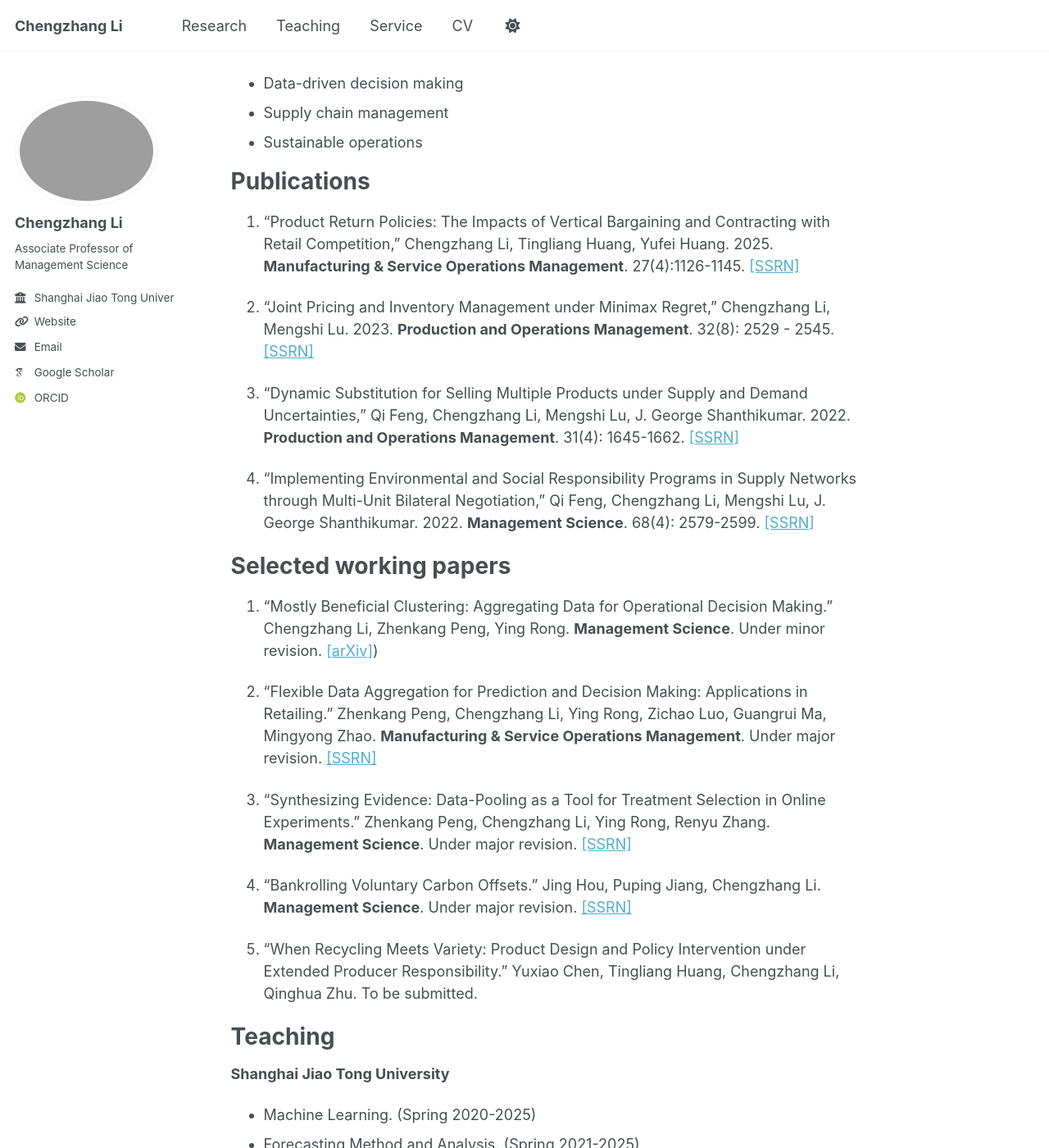
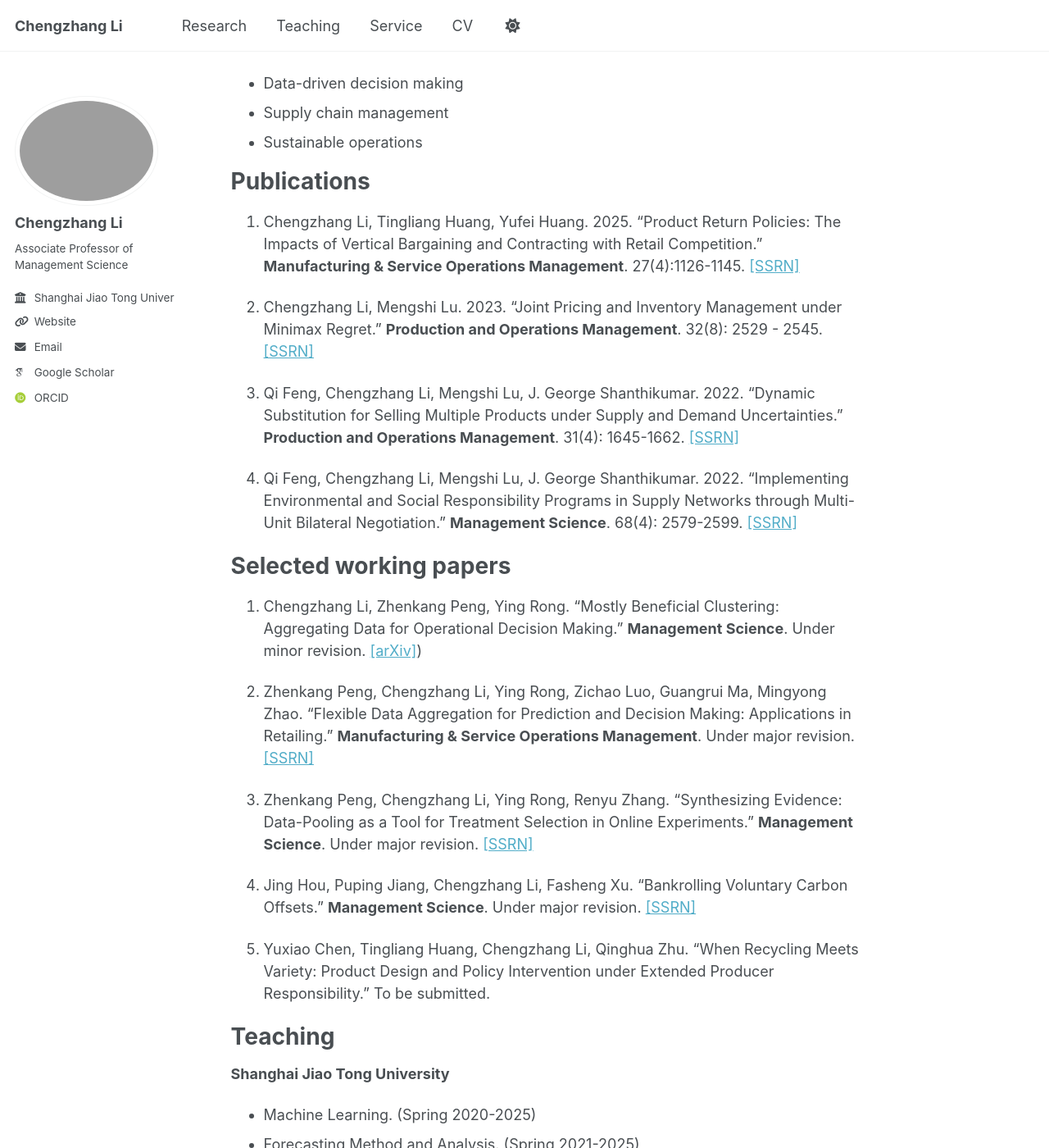
Before and after one commit to li-chengzhang/li-chengzhang.github.io, a Jekyll site: the page built from _pages/about.md, in a window 1280 px wide and 1400 px high, scrolled down 262 px. Shown: the whole window at 82% size. Built offline with Jekyll 4.4.1, drawn with Linux system fonts in a browser that asks for light colours; some web fonts are replaced; a script that is not in the unit is left out.

Commit message:
Update about.md

```diff
--- a/_pages/about.md
+++ b/_pages/about.md
@@ -14,40 +14,33 @@ I am an Associate Professor in the Department of Management Science at Antai Col
 
 # Publications
 
-1. “Product Return Policies: The Impacts of Vertical Bargaining and Contracting with Retail Competition,”
-   Chengzhang Li, Tingliang Huang, Yufei Huang. 2025.  **Manufacturing & Service Operations Management**. 27(4):1126-1145.
+1. Chengzhang Li, Tingliang Huang, Yufei Huang. 2025. “Product Return Policies: The Impacts of Vertical Bargaining and Contracting with Retail Competition.” **Manufacturing & Service Operations Management**. 27(4):1126-1145.
    [[SSRN]](https://papers.ssrn.com/sol3/papers.cfm?abstract_id=5182639)
 
-2. “Joint Pricing and Inventory Management under Minimax Regret,”
-   Chengzhang Li, Mengshi Lu. 2023.  **Production and Operations Management**. 32(8): 2529 - 2545.
+2. Chengzhang Li, Mengshi Lu. 2023. “Joint Pricing and Inventory Management under Minimax Regret.” **Production and Operations Management**. 32(8): 2529 - 2545.
    [[SSRN]](https://papers.ssrn.com/sol3/papers.cfm?abstract_id=3060847)
 
-3. “Dynamic Substitution for Selling Multiple Products under Supply and Demand Uncertainties,”
-   Qi Feng, Chengzhang Li, Mengshi Lu, J. George Shanthikumar. 2022.  **Production and Operations Management**. 31(4): 1645-1662.
+3. Qi Feng, Chengzhang Li, Mengshi Lu, J. George Shanthikumar. 2022. “Dynamic Substitution for Selling Multiple Products under Supply and Demand Uncertainties.” **Production and Operations Management**. 31(4): 1645-1662.
    [[SSRN]](https://papers.ssrn.com/sol3/papers.cfm?abstract_id=3963047)
 
-4. “Implementing Environmental and Social Responsibility Programs in Supply Networks through Multi-Unit Bilateral Negotiation,”
-   Qi Feng, Chengzhang Li, Mengshi Lu, J. George Shanthikumar. 2022.  **Management Science**. 68(4): 2579-2599.
+4. Qi Feng, Chengzhang Li, Mengshi Lu, J. George Shanthikumar. 2022. “Implementing Environmental and Social Responsibility Programs in Supply Networks through Multi-Unit Bilateral Negotiation.” **Management Science**. 68(4): 2579-2599.
    [[SSRN]](https://papers.ssrn.com/sol3/papers.cfm?abstract_id=3309518)
 
 # Selected working papers
 
-1. "Mostly Beneficial Clustering: Aggregating Data for Operational Decision Making."
-    Chengzhang Li, Zhenkang Peng, Ying Rong. **Management Science**. Under minor revision.
+1. Chengzhang Li, Zhenkang Peng, Ying Rong. "Mostly Beneficial Clustering: Aggregating Data for Operational Decision Making." **Management Science**. Under minor revision.
    [[arXiv]](https://arxiv.org/abs/2311.17326))
 
-2. "Flexible Data Aggregation for Prediction and Decision Making: Applications in Retailing."
-    Zhenkang Peng, Chengzhang Li, Ying Rong, Zichao Luo, Guangrui Ma, Mingyong Zhao. **Manufacturing & Service Operations Management**. Under major revision.
+2. Zhenkang Peng, Chengzhang Li, Ying Rong, Zichao Luo, Guangrui Ma, Mingyong Zhao. "Flexible Data Aggregation for Prediction and Decision Making: Applications in Retailing." **Manufacturing & Service Operations Management**. Under major revision.
    [[SSRN]](https://papers.ssrn.com/sol3/papers.cfm?abstract_id=5693742)
 
-3. "Synthesizing Evidence: Data-Pooling as a Tool for Treatment Selection in Online Experiments."
-    Zhenkang Peng, Chengzhang Li, Ying Rong, Renyu Zhang. **Management Science**. Under major revision.
+3. Zhenkang Peng, Chengzhang Li, Ying Rong, Renyu Zhang. "Synthesizing Evidence: Data-Pooling as a Tool for Treatment Selection in Online Experiments." **Management Science**. Under major revision.
    [[SSRN]](https://papers.ssrn.com/sol3/papers.cfm?abstract_id=5393951)
 
-4. "Bankrolling Voluntary Carbon Offsets." Jing Hou, Puping Jiang, Chengzhang Li. **Management Science**. Under major revision.
+4. Jing Hou, Puping Jiang, Chengzhang Li, Fasheng Xu. "Bankrolling Voluntary Carbon Offsets." **Management Science**. Under major revision.
    [[SSRN]](https://papers.ssrn.com/sol3/papers.cfm?abstract_id=5448534)
 
-5. "When Recycling Meets Variety: Product Design and Policy Intervention under Extended Producer Responsibility." Yuxiao Chen, Tingliang Huang, Chengzhang Li, Qinghua Zhu. To be submitted.
+5. Yuxiao Chen, Tingliang Huang, Chengzhang Li, Qinghua Zhu. "When Recycling Meets Variety: Product Design and Policy Intervention under Extended Producer Responsibility." To be submitted.
 
 
 # Teaching
```
